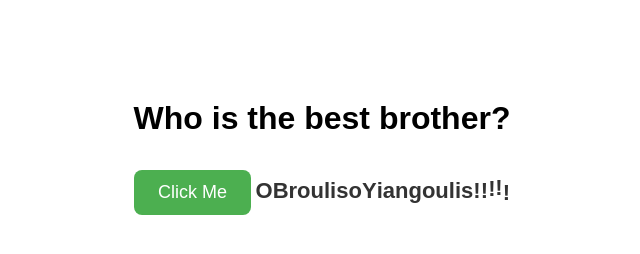
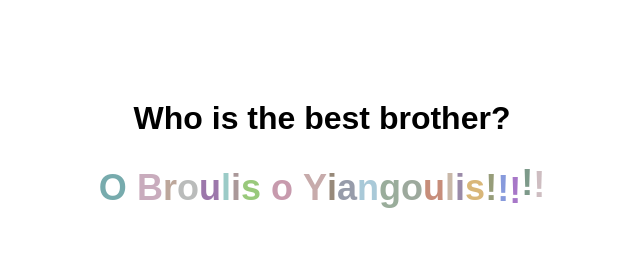
Before and after one commit to pieriem1977/my-webpage, a plain HTML site: page index.html in a window 1280 px wide. Both pictures are taken after a click on the button "Click Me". Shown: the whole page, without its empty margins (318-958 px from the left). Drawn offline with Linux system fonts and the light colour scheme.

Commit message:
Update index.html

```diff
--- a/index.html
+++ b/index.html
@@ -9,62 +9,79 @@
       margin-top: 100px;
     }
     button {
-      padding: 12px 24px;
-      font-size: 18px;
+      padding: 14px 28px;
+      font-size: 20px;
       cursor: pointer;
       border: none;
       border-radius: 8px;
       background-color: #4CAF50;
       color: white;
       transition: background-color 0.3s;
+      display: block;
+      margin: 0 auto;
     }
     button:hover {
       background-color: #45a049;
     }
     #answer {
-      margin-top: 20px;
-      font-size: 22px;
+      margin-top: 30px;
+      font-size: 36px; /* bigger letters */
       font-weight: bold;
       color: #333;
-      opacity: 0; /* hidden initially */
-      display: inline-block;
+      min-height: 50px;
     }
 
-    /* bounce keyframes */
-    @keyframes bounce {
-      0%   { transform: translateY(0); }
-      30%  { transform: translateY(-10px); }
-      50%  { transform: translateY(5px); }
-      70%  { transform: translateY(-5px); }
-      100% { transform: translateY(0); }
+    /* fade-in + bounce animation for letters */
+    @keyframes fadeBounce {
+      0% { opacity: 0; transform: translateY(20px); }
+      50% { opacity: 1; transform: translateY(-5px); }
+      70% { transform: translateY(3px); }
+      100% { opacity: 1; transform: translateY(0); }
     }
   </style>
 </head>
 <body>
   <h1>Who is the best brother?</h1>
-  <button onclick="showAnswer()">Click Me</button>
+  <button id="revealButton" onclick="showAnswer()">Click Me</button>
 
   <p id="answer"></p>
 
   <script>
     const message = "O Broulis o Yiangoulis!!!!!";
     const answerElement = document.getElementById("answer");
+    const button = document.getElementById("revealButton");
+
+    // function to generate random bright colors
+    function getRandomColor() {
+      const letters = '789ABCD'; // bright colors only
+      let color = '#';
+      for (let i = 0; i < 6; i++) {
+        color += letters[Math.floor(Math.random() * letters.length)];
+      }
+      return color;
+    }
 
     function showAnswer() {
+      button.style.display = "none"; // hide the button
       answerElement.innerHTML = ""; // clear previous text
-      answerElement.style.opacity = 1; // fade in container
+      let delay = 0;
 
-      let i = 0;
-      const typing = setInterval(() => {
+      for (let i = 0; i < message.length; i++) {
+        const char = message[i];
         const span = document.createElement("span");
-        span.innerText = message[i];
+
+        // preserve spaces
+        span.innerText = char === " " ? "\u00A0" : char;
         span.style.display = "inline-block";
-        span.style.animation = "bounce 0.5s";
+        span.style.opacity = 0;
+        span.style.fontSize = "36px";
+        span.style.color = getRandomColor();
+        span.style.animation = `fadeBounce 0.6s forwards`;
+        span.style.animationDelay = `${delay}s`;
+        delay += 0.1;
+
         answerElement.appendChild(span);
-
-        i++;
-        if (i === message.length) clearInterval(typing);
-      }, 100); // 100ms per letter
+      }
     }
   </script>
 </body>
```
